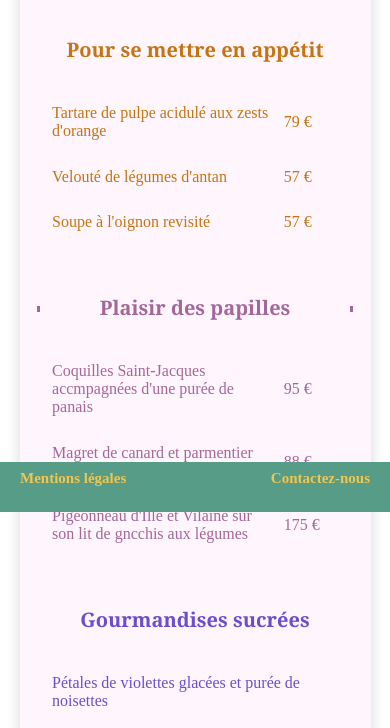
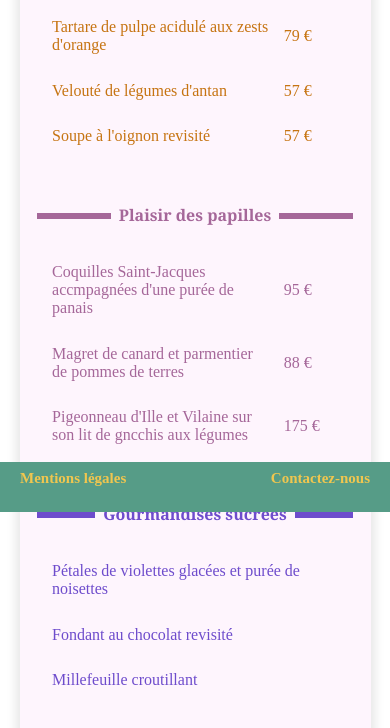
Before and after one commit to DorotheeLagetChappert/P3_Ohmyfood, a website: page Pages/menu2/lechicalafrancaise.html in a window 390 px wide. Shown: the part 332-1060 px from the top of the page. Drawn offline with Linux system fonts and the light colour scheme; a web font is replaced by a local one.

Commit message:
gestion tailles bordures suite

```diff
--- a/Pages/menu2/lechicalafrancaise.scss
+++ b/Pages/menu2/lechicalafrancaise.scss
@@ -65,6 +65,8 @@ caption
 @include responsive_mobile;
 @media screen and (max-width:625px)
 {
+    .blocmenus
+    {
         h3
         {
             font-size: 24px;
@@ -74,4 +76,5 @@ caption
             font-size: 18px;
         }
     }
+}
 @include footer_mobile;
--- a/Pages/menu4/lapalettedugout.scss
+++ b/Pages/menu4/lapalettedugout.scss
@@ -31,7 +31,7 @@ body
     }
     .greenline::before, .greenline::after
     {
-        border-width: 6px;
+        border-width: 15px;
         border-bottom: $colorMenu4_1 solid;
     }
     tr
--- a/design/commun.scss
+++ b/design/commun.scss
@@ -201,7 +201,6 @@ $colorMenu4_2: rgb(190, 255, 127);
         min-width: 90%;
         caption
         {
-            font-size: 25px;
             padding: 2% 0;
             padding:1em 0;
             text-align:center;
@@ -361,7 +360,15 @@ $colorMenu4_2: rgb(190, 255, 127);
             border-spacing: 15px;
             caption
             {
-                font-size: 20px;
+                font-size: 16px;
+            }
+            caption:before
+            {
+            margin-right:0.5em
+            }
+            caption:after
+            {
+            margin-left:0.5em;
             }
             tr
             {
```
Also changed, not shown: Pages/menu1/lanoteenchantee.css, Pages/menu2/lechicalafrancaise.css, Pages/menu3/ledelicedespapilles.css, Pages/menu4/lapalettedugout.css, design/style.css, 5 other files. Lines whose indentation alone changed are shown as unchanged.
